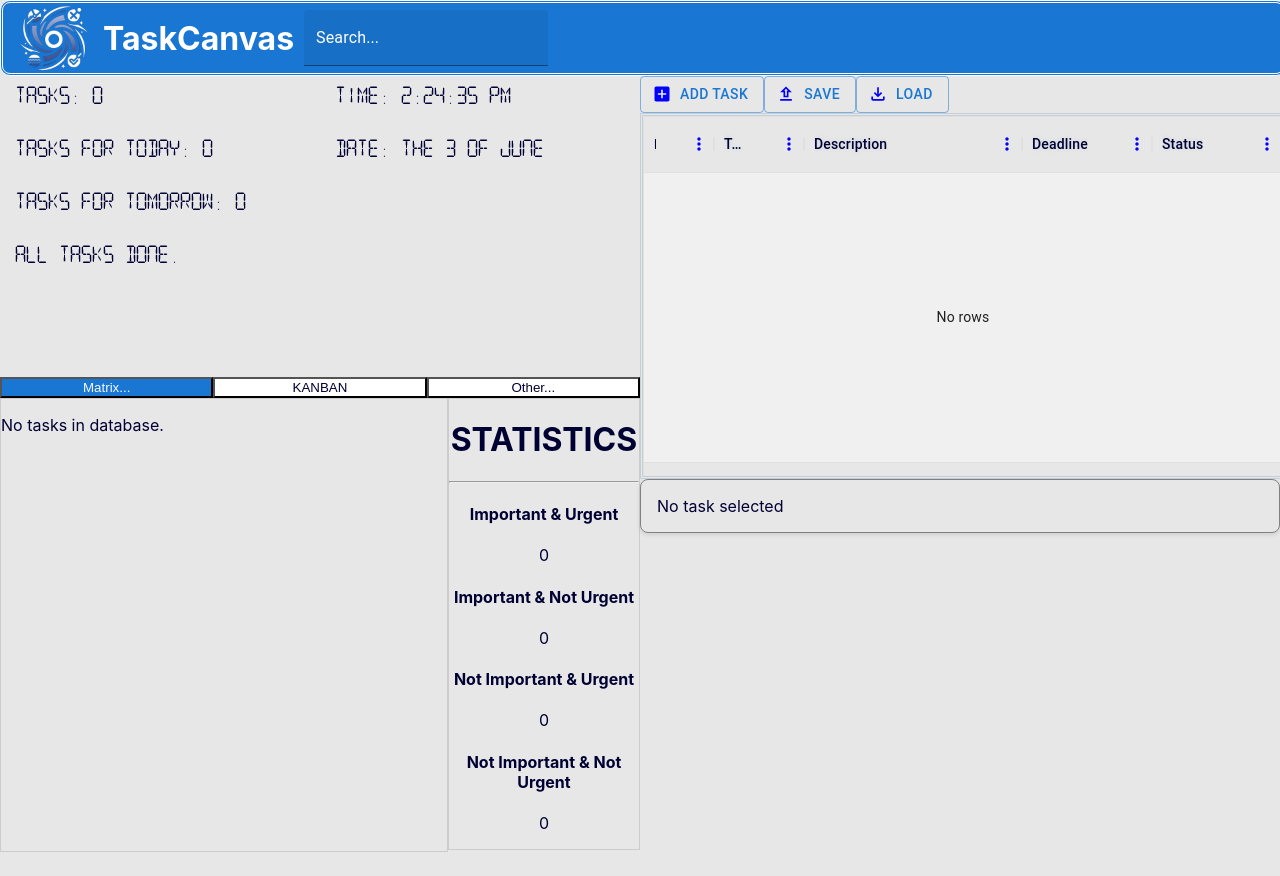
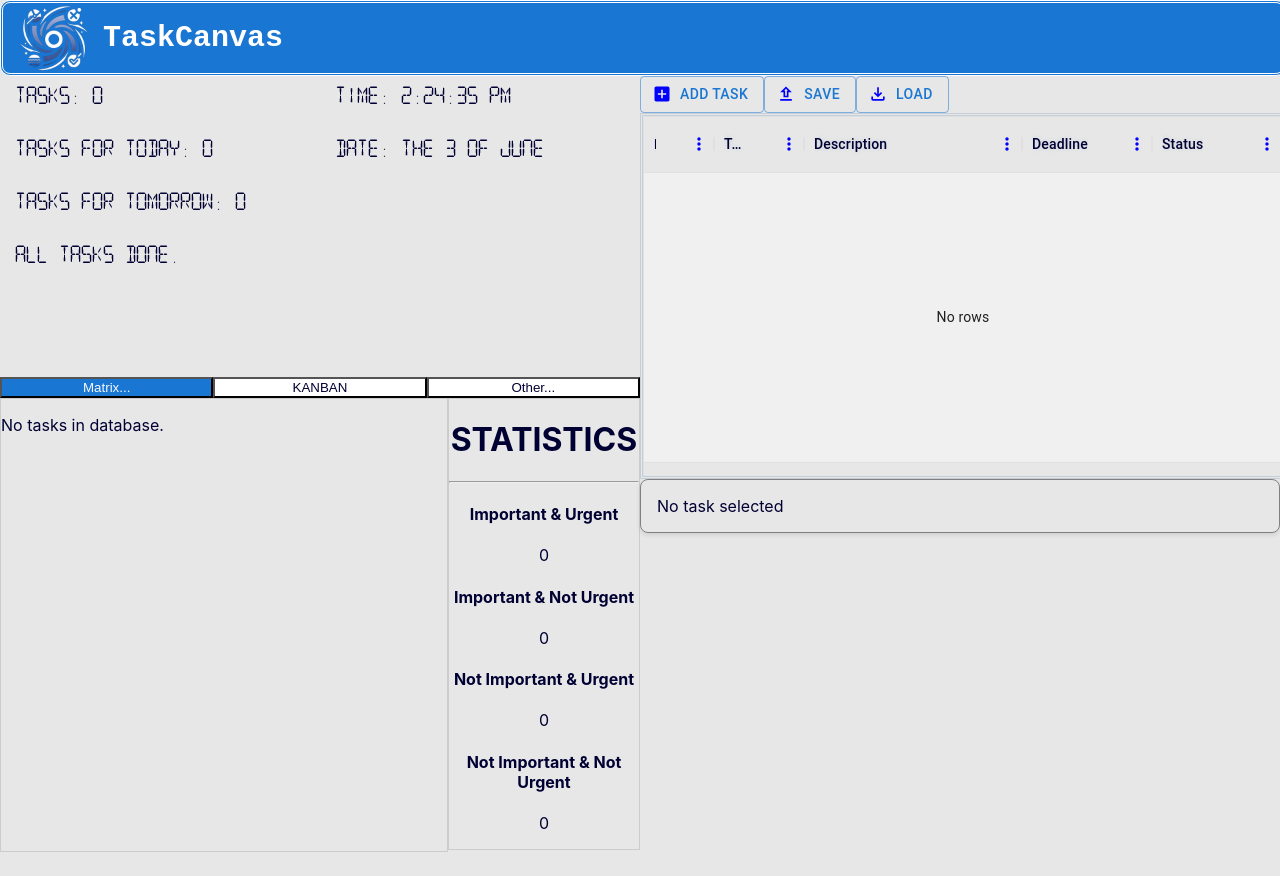
Before and after one commit to Ejtolf/task-canvas, a React (Create React App) app: page / in a window 1280 px wide. Built offline with nearby package versions, Linux system fonts and the light colour scheme.

Commit message:
Edits with header and header animation.

```diff
--- a/src/Components/Header.tsx
+++ b/src/Components/Header.tsx
@@ -1,30 +1,8 @@
 import React from "react";
-import { TextField, ThemeProvider, createTheme } from "@mui/material";
 import LOGO from "../media/logo.png";
 import "../Styles/Header.css";
 
 export default function Header() {
-    const theme = createTheme({
-        components: {
-            MuiTextField: {
-                styleOverrides: {
-                    root: {
-                        '& .MuiInputBase-input': {
-                            color: 'white',
-                        },
-                        '& label': {
-                            color: 'white',
-                        },
-                        '& backgroundColor': {
-                            color: "white"
-                        },
-                    },
-                },
-            },
-        },
-    });
-
-
     return (
         <div className="header">
             <div className="search-panel">
@@ -32,11 +10,6 @@ export default function Header() {
                     <img src={LOGO} alt="TaskCanvas" height="100" />
                     <h1>TaskCanvas</h1>
                 </div>
-                <div className="searchfield-container">
-                    <ThemeProvider theme={theme}>
-                        <TextField className="searchfield" label="Search..." variant="filled" />
-                    </ThemeProvider>
-                </div>
             </div>
         </div>
 
--- a/src/Styles/Header.css
+++ b/src/Styles/Header.css
@@ -9,9 +9,13 @@
   width: 100%;
 }
 
-.search-panel {
-  display: flex;
-  align-items: center;
+.header h1 {
+  width: 29ch;
+  font-family: monospace;
+  font-size: 30px;
+  white-space: nowrap;
+  overflow: hidden;
+  animation: textIsTyping 5s steps(29);
 }
 
 .logo {
@@ -20,6 +24,8 @@
   align-items: center;
 }
 
-.searchfield-container {
-  flex: 1;
+@keyframes textIsTyping {
+  20% {
+    width: 0;
+  }
 }
--- a/src/Styles/Main.css
+++ b/src/Styles/Main.css
@@ -17,7 +17,7 @@
 
 .Header {
   width: 100%;
-  animation: hasBeenAppeared 0.4s ease-in forwards;
+  animation: hasBeenAppeared 0.3s ease-in forwards;
 }
 
 .content-inside {
```
Also changed, not shown: src/Components/TasksCalendarChildren/TaskGridComponent.tsx (+0 -9 lines).
